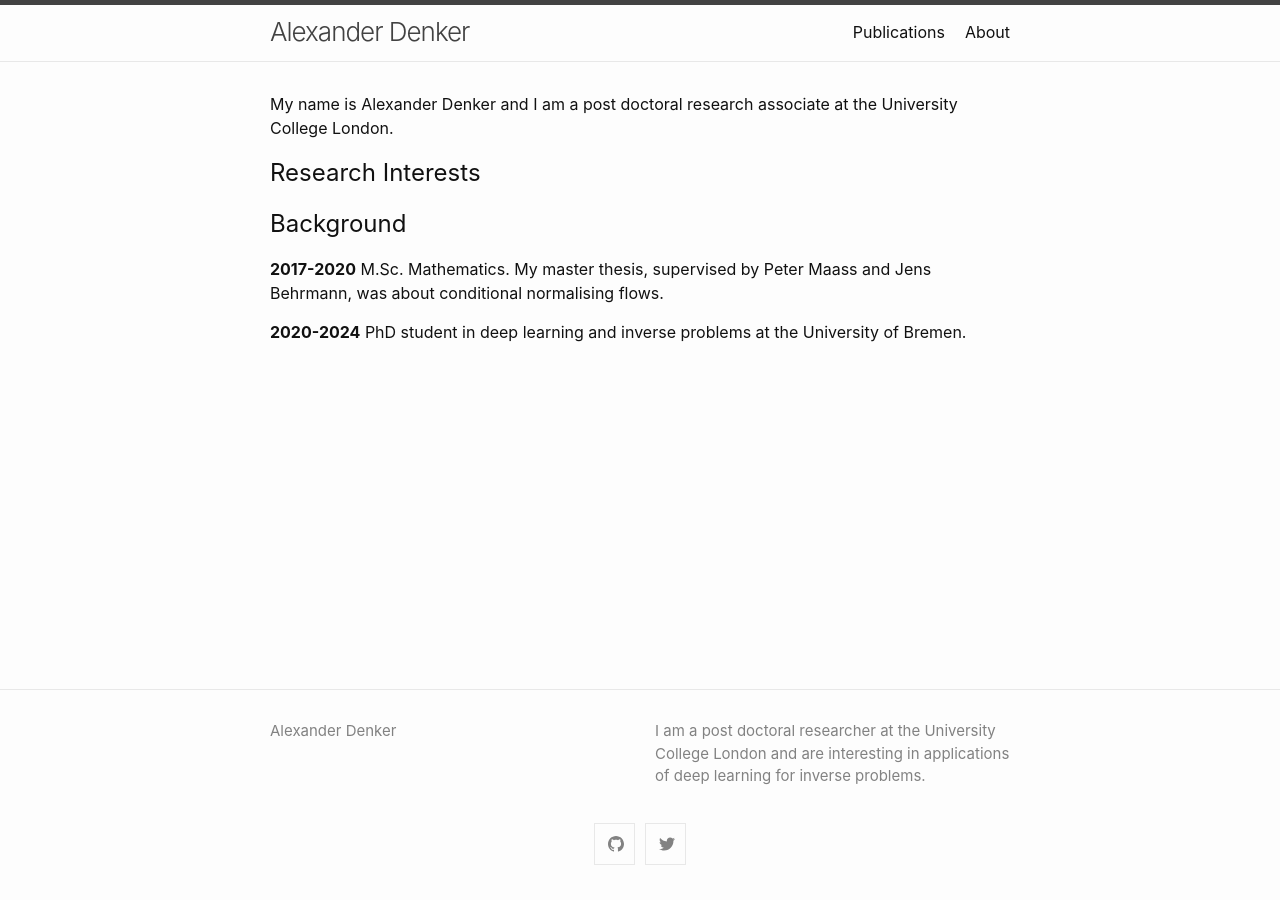
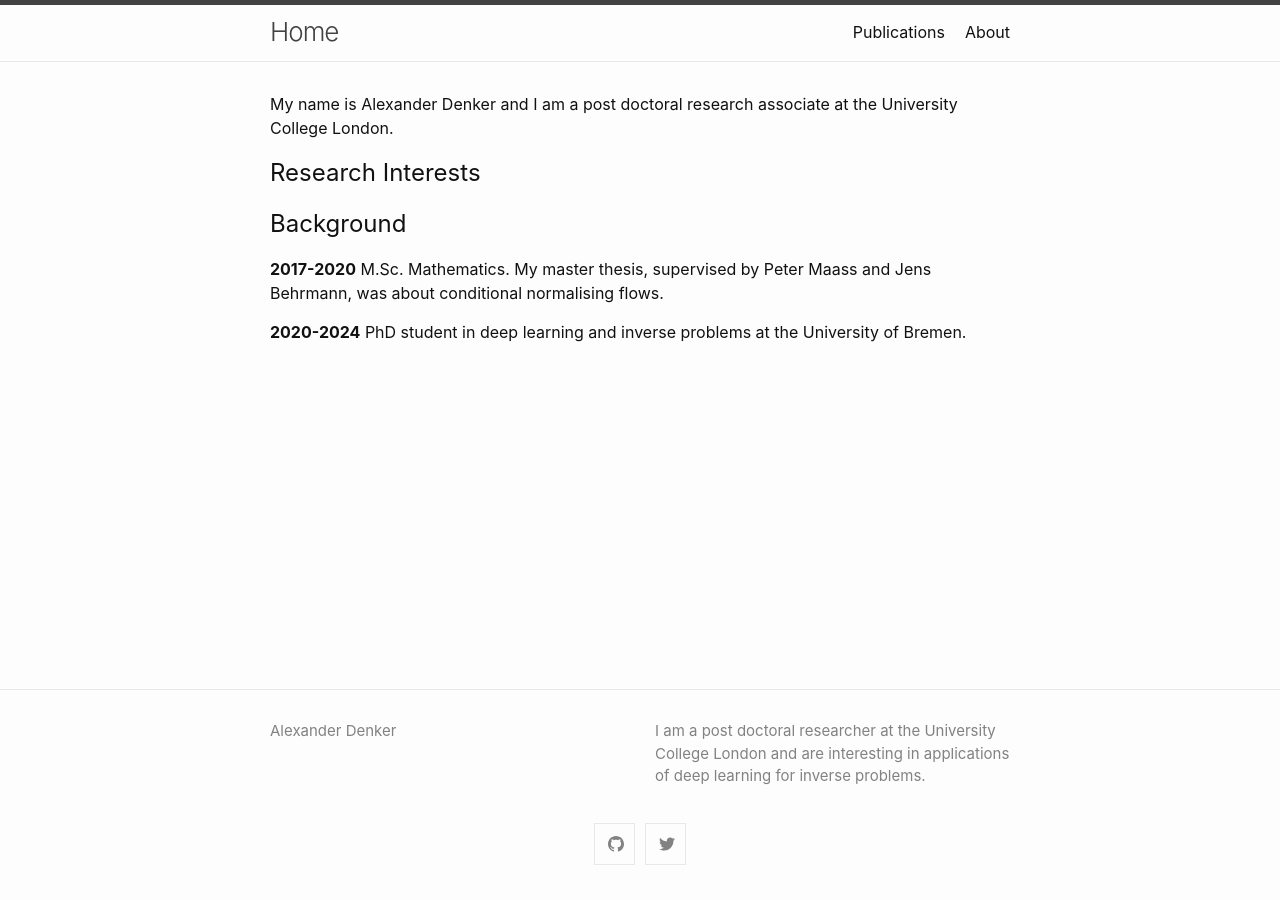
Before and after one commit to alexdenker/alexdenker.github.io, a Jekyll site: the page built from index.md, in a window 1280 px wide. Built offline with Jekyll 4.4.1, drawn with Linux system fonts in a browser that asks for light colours.

Commit message:
hide pots

```diff
--- a/_config.yml
+++ b/_config.yml
@@ -1,4 +1,4 @@
-title: Alexander Denker
+title: Home
 author:
   name: Alexander Denker
 #  email: a.denker@uni-bremen.de
```
